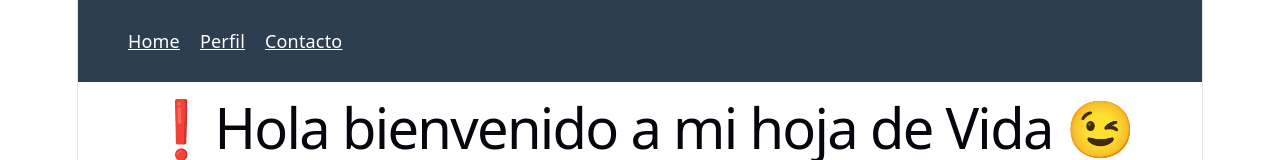
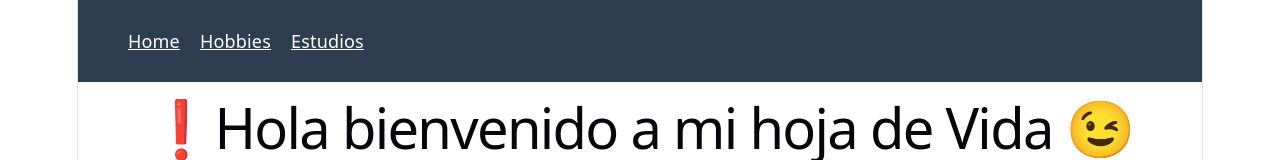
Before and after one commit to pichio7723/hoja-de-vida-Camilo-Rojas, a React app in the folder frontend/: page / in a window 1280 px wide. Shown: the top 160 px of the page. Built offline with nearby package versions, Linux system fonts and the light colour scheme; the HTML template or start-up script is replaced by a standard one.

Commit message:
fix: arreglando barra de navegacion

```diff
--- a/frontend/src/App.jsx
+++ b/frontend/src/App.jsx
@@ -2,7 +2,7 @@ import { BrowserRouter as Router, Routes, Route } from "react-router-dom";
 import Navbar from "./components/Navbar";
 import Home from "./pages/Home";   // tu página principal
 import Perfil from "./pages/Hobbies"; // crea este archivo
-import Contacto from "./pages/estudios"; // crea este archivo
+import Estudios from "./pages/estudios"; // crea este archivo
 import './App.css';
 import Hobbies from "./pages/Hobbies";
 
@@ -12,8 +12,8 @@ function App() {
       <Navbar />
       <Routes>
         <Route path="/" element={<Home />} />
-        <Route path="/perfil" element={<Hobbies />} />
-        <Route path="/contacto" element={<estudios />} />
+        <Route path="/Hobbies" element={<Hobbies />} />
+        <Route path="/Estudios" element={<Estudios />} />
       </Routes>
     </Router>
   );
--- a/frontend/src/components/Navbar.jsx
+++ b/frontend/src/components/Navbar.jsx
@@ -5,8 +5,8 @@ function Navbar() {
         <nav style={{padding: "10px", backgroundColor: "#2c3e50", color: "white"}}>
             <ul style={{display: "flex", gap: "20px", listStyle: "none"}}>
                 <li><Link to="/" style={{ color: "white" }}>Home</Link></li>
-                <li><Link to="/perfil" style={{ color: "white" }}>Perfil</Link></li>
-                <li><Link to="/contacto" style={{ color: "white" }}>Contacto</Link></li>
+                <li><Link to="/Hobbies" style={{ color: "white" }}>Hobbies</Link></li>
+                <li><Link to="/Estudios" style={{ color: "white" }}>Estudios</Link></li>
             </ul>
         </nav>
     );
```
